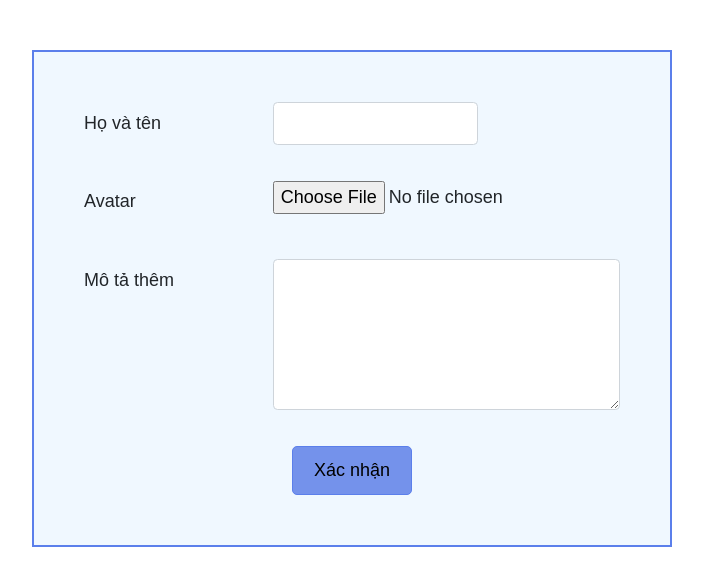
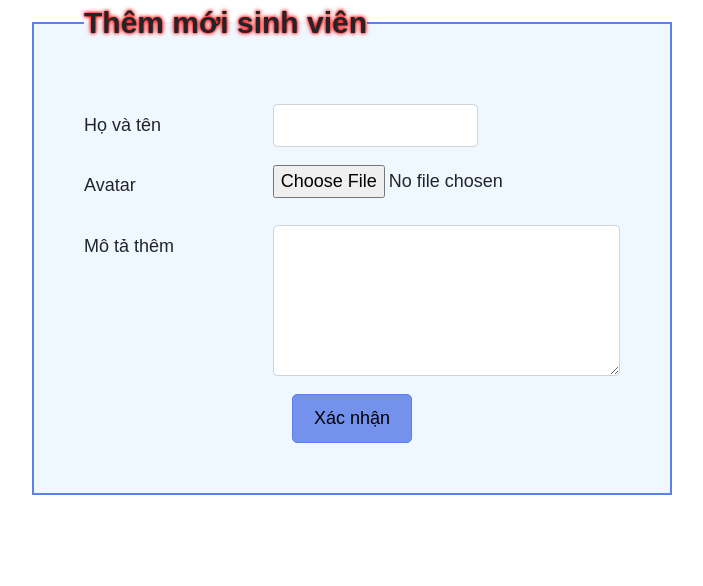
Before and after one commit to hao-prog/PTUD-WEB, a PHP site: page /add_student.php in a window 1280 px wide. Shown: the top 586 px of the page, without its empty margins (288-991 px from the left). Run offline with PHP 8.4, Linux system fonts and the light colour scheme; the visitor is signed in with stand-in values (Sample User, id 1); data that the repository does not hold is empty.

Commit message:
sửa lại phần thêm mới sinh viên

```diff
--- a/app/view/student/AddStudent/add_student_confirm.php
+++ b/app/view/student/AddStudent/add_student_confirm.php
@@ -10,7 +10,9 @@
     <title>Document</title>
 </head>
 <body>
-    <form action="" method="post" class="col-sm-6 form-add-student" enctype="multipart/form-data">
+    <form action="" method="post" class="form-student-confirm" enctype="multipart/form-data">
+        <fieldset class="fieldset-student-add col-sm-6 ">
+            <legend style="width:unset;font-size: 30px;font-weight: bold;text-shadow: 0 0 3px #FF0000, 0 0 5px #FF0000;">Xác nhận thêm mới</legend>
 
             <div class="form-group row">
                 <label for="student_name" class="col-sm-4 col-form-label">Họ và tên</label>
@@ -38,7 +40,7 @@
                 <input class="button-smt" type="button" onclick="history.back()" value="Sửa lại">
                 <input class="button-smt "type="submit" name="student_add_confirm" value="Đăng ký">
             </div>
-
+        </fieldset>
     </form>
 </body>
 </html>
--- a/app/view/student/AddStudent/add_student_input.php
+++ b/app/view/student/AddStudent/add_student_input.php
@@ -12,8 +12,9 @@
     <title>Document</title>
 </head>
 <body>
-    <form action="" method="post" class="col-sm-6 form-add-student" enctype="multipart/form-data">
-
+    <form action="" method="post" enctype="multipart/form-data">
+        <fieldset class="fieldset-student-add col-sm-6 ">
+            <legend style="width:unset;font-size: 30px;font-weight: bold;text-shadow: 0 0 3px #FF0000, 0 0 5px #FF0000;">Thêm mới sinh viên</legend>
             <div class="form-group row">
                 <label for="student_name" class="col-sm-4 col-form-label">Họ và tên</label>
                 <div class="col-sm-5">
@@ -43,7 +44,7 @@
             <div style="text-align:center">
                 <input class="button-smt" type="submit" name="student_add" value="Xác nhận">
             </div>
-
+        </fieldset>
     </form>
 
     <!-- jQuery library -->
--- a/web/css/student/addStudent.css
+++ b/web/css/student/addStudent.css
@@ -2,16 +2,17 @@
   font-family: Arial, Helvetica, sans-serif;
   font-size: 18px;
 }
-.form-add-student {
+.form-student-confirm {
+  height: 500px;
+}
+.fieldset-student-add {
   margin: auto;
-  margin-top: 50px;
+  margin-top: 0px;
   padding: 50px;
   border: 2px solid #5b7feb;
   background-color: aliceblue;
 }
-.form-group {
-  margin-bottom: 2rem;
-}
+
 .button-smt {
   background-color: #7492eb;
   border: 1px solid #5b7feb;
```
Also changed, not shown: app/controller/studentsController/student_add.php (+4 -4 lines), app/view/student/AddStudent/add_student_complete.php (+8 -8 lines). Lines whose indentation alone changed are shown as unchanged.
